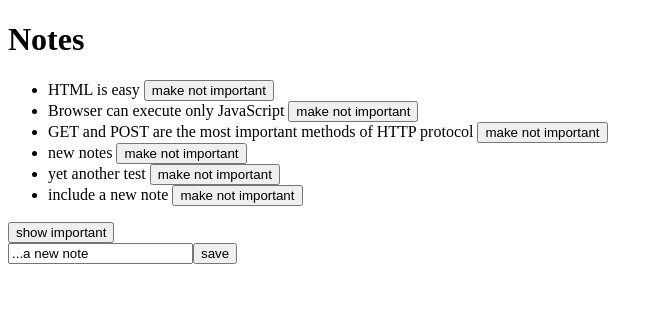
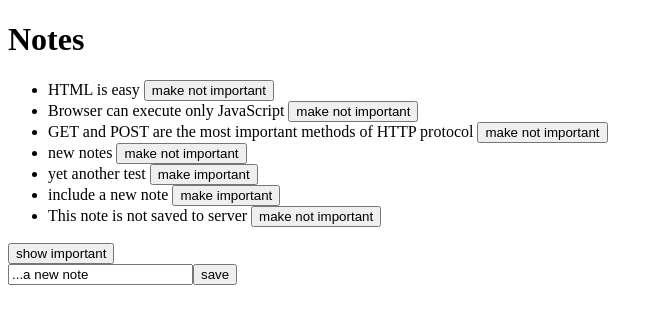
Before and after one commit to danielgavidia/full-stack-open, a React (Vite) app in the folder part2/lesson/: page / in a window 1280 px wide. Shown: the top 324 px of the page, without its empty margins (0-663 px from the left). Built offline with nearby package versions, Linux system fonts and the light colour scheme; data requests are answered from the project's data file.

Commit message:
added alert

```diff
--- a/part2/lesson/db.json
+++ b/part2/lesson/db.json
@@ -23,12 +23,12 @@
     {
       "id": "9805",
       "content": "yet another test",
-      "important": true
+      "important": false
     },
     {
       "id": "caac",
       "content": "include a new note",
-      "important": true
+      "important": false
     }
   ]
 }
--- a/part2/lesson/src/App.jsx
+++ b/part2/lesson/src/App.jsx
@@ -29,10 +29,16 @@
   const toggleImportanceOf = (id) => {
     const note = notes.find((n) => n.id === id);
     const changedNote = { ...note, important: !note.important };
-
-    noteService.update(id, changedNote).then((returnedNote) => {
-      setNotes(notes.map((n) => (n.id !== id ? n : returnedNote)));
-    });
+    noteService
+      .update(id, changedNote)
+      .then((returnedNote) => {
+        setNotes(notes.map((n) => (n.id !== id ? n : returnedNote)));
+      })
+      .catch((error) => {
+        console.log(error);
+        alert(`the note '${note.content}' was already deleted from the server`);
+        setNotes(notes.filter((n) => n.id !== id));
+      });
   };
 
   const handleNoteChange = (event) => {
--- a/part2/lesson/src/components/Note.jsx
+++ b/part2/lesson/src/components/Note.jsx
@@ -1,7 +1,6 @@
 import propTypes from "prop-types";
 
 const Note = ({ note, toggleImportance }) => {
-  console.log(note);
   const label = note.important ? "make not important" : "make important";
   return (
     <li key={note.id}>
--- a/part2/lesson/src/services/notes.js
+++ b/part2/lesson/src/services/notes.js
@@ -3,7 +3,13 @@
 
 const getAll = () => {
   const request = axios.get(baseUrl);
-  return request.then((response) => response.data);
+  const nonExisting = {
+    id: 10000,
+    content: "This note is not saved to server",
+    important: true,
+  };
+  // return request.then((response) => response.data);
+  return request.then((response) => response.data.concat(nonExisting));
 };
 
 const create = (newObject) => {
```
